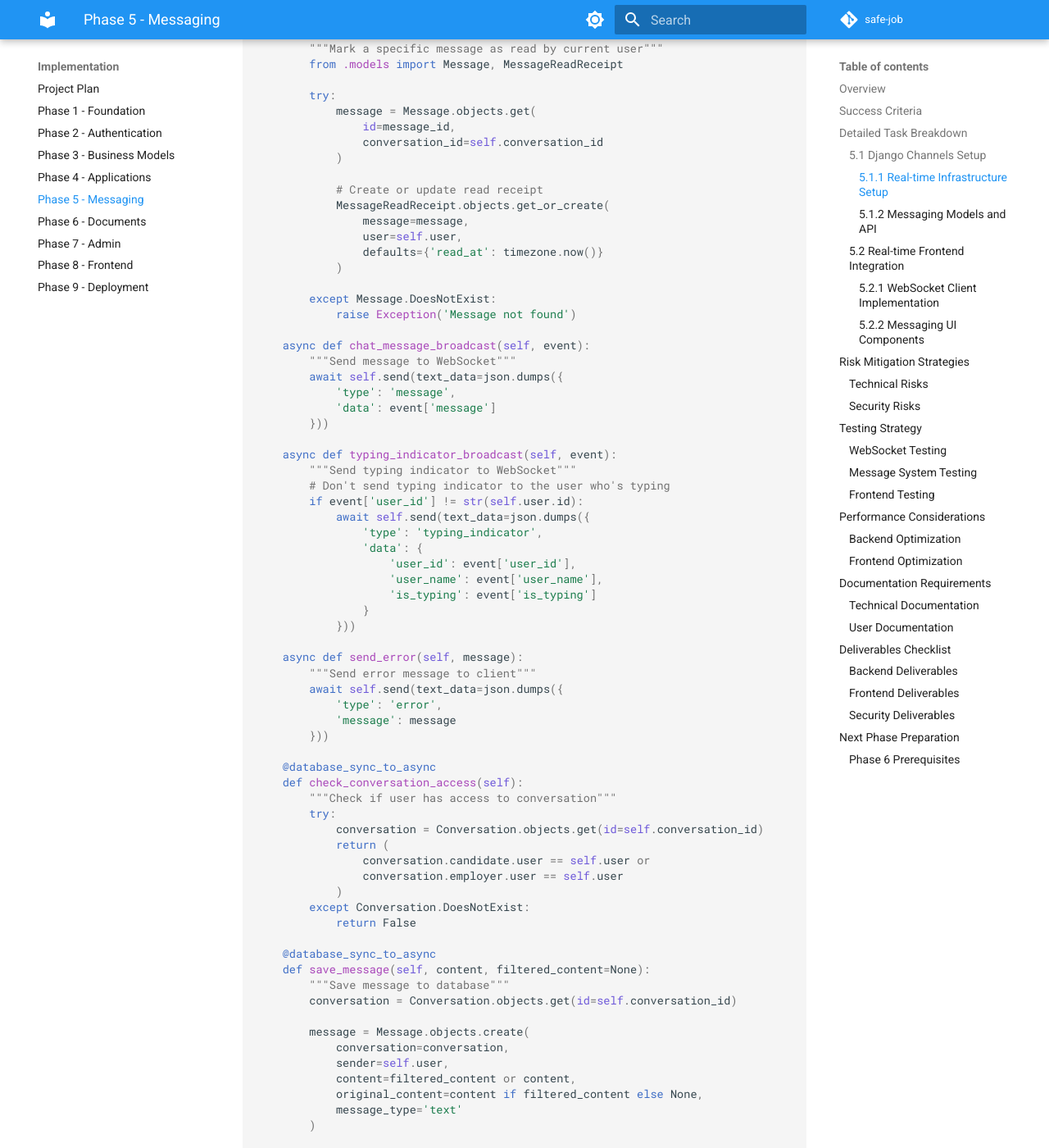
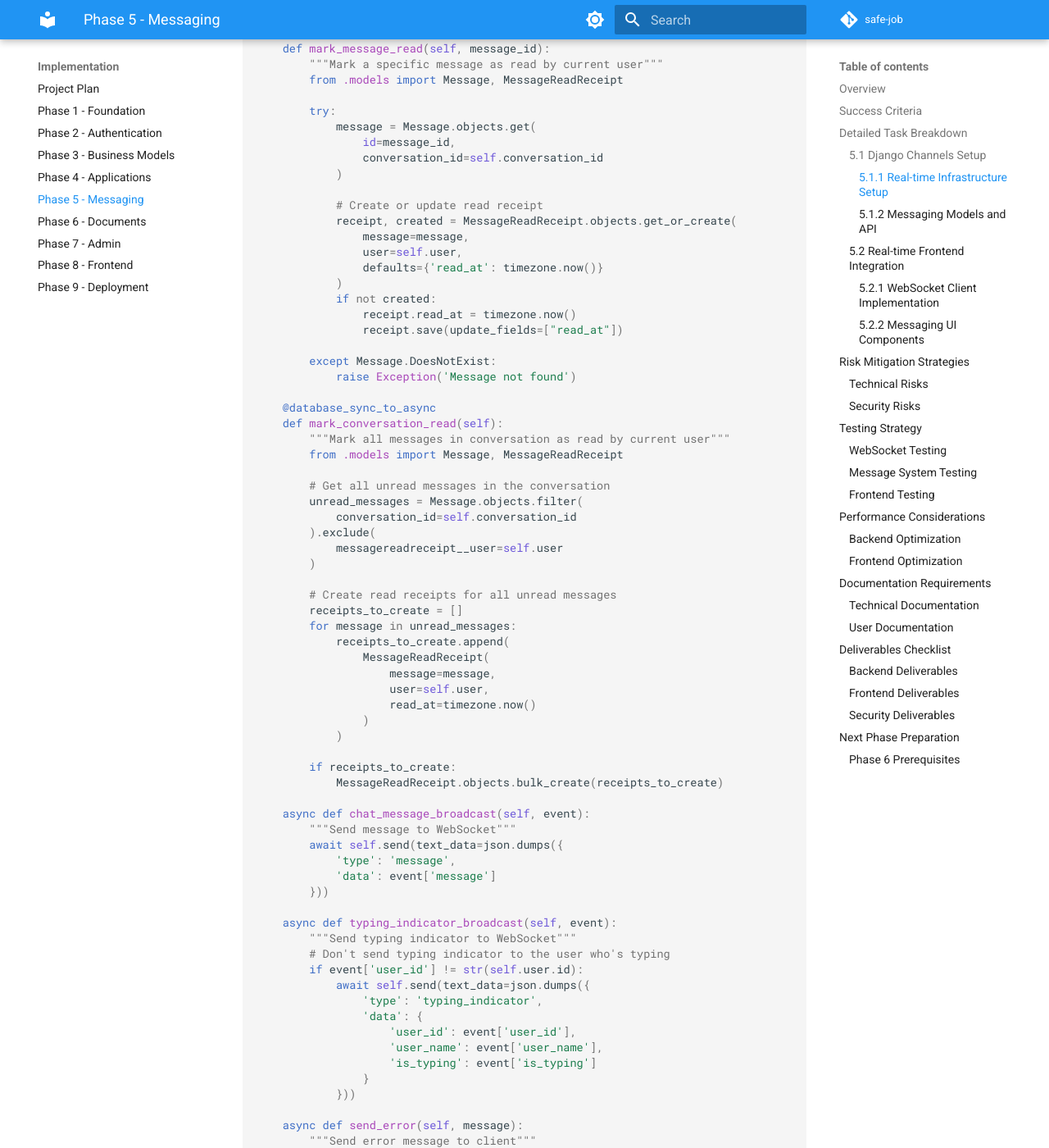
Before and after one commit to bartczak-pa/safe-job, an MkDocs documentation site: the page built from docs/phases/phase-5-messaging-system.md, in a window 1280 px wide and 1400 px high, scrolled down 6032 px. Shown: the whole window at 82% size. Built offline with MkDocs 1.6.1 and Material for MkDocs 9.7.7, drawn with Linux system fonts in a browser that asks for light colours; comment, search, counter and statistics services are not loaded; the version menu is left out; some of the changed text lies outside the part shown.

Commit message:
fix: address CodeRabbit feedback on import and logic issues
- Add missing imports: models.Q and DocumentProcessingService in document management
- Remove unused HttpResponse import from document management
- Remove duplicate Document imports from admin interface
- Fix IP fallback consistency: use 127.0.0.1 instead of 0.0.0.0
- Improve variable naming: use is_flagged instead of flagged for clarity
- Fix read receipt timestamp update to handle subsequent reads properly
- Add suspension workflow to deactivate accounts and pause jobs when suspended
- Make handle_mark_read flexible to handle missing message_id by marking entire conversation as read

Resolves all actionable CodeRabbit feedback for comprehensive runtime error prevention.

🤖 Generated with [Claude Code](https://claude.ai/code)

Co-Authored-By: Claude <noreply@anthropic.com>

```diff
--- a/docs/phases/phase-5-messaging-system.md
+++ b/docs/phases/phase-5-messaging-system.md
@@ -243,7 +243,8 @@ class ChatConsumer(AsyncWebsocketConsumer):
         message_id = data.get('message_id')
 
         if not message_id:
-            await self.send_error('Message ID required')
+            # If no specific message_id, mark all unread messages in conversation as read
+            await self.mark_conversation_read()
             return
 
         try:
@@ -291,14 +292,43 @@ class ChatConsumer(AsyncWebsocketConsumer):
             )
 
             # Create or update read receipt
-            MessageReadReceipt.objects.get_or_create(
+            receipt, created = MessageReadReceipt.objects.get_or_create(
                 message=message,
                 user=self.user,
                 defaults={'read_at': timezone.now()}
             )
+            if not created:
+                receipt.read_at = timezone.now()
+                receipt.save(update_fields=["read_at"])
 
         except Message.DoesNotExist:
             raise Exception('Message not found')
+
+    @database_sync_to_async
+    def mark_conversation_read(self):
+        """Mark all messages in conversation as read by current user"""
+        from .models import Message, MessageReadReceipt
+
+        # Get all unread messages in the conversation
+        unread_messages = Message.objects.filter(
+            conversation_id=self.conversation_id
+        ).exclude(
+            messagereadreceipt__user=self.user
+        )
+
+        # Create read receipts for all unread messages
+        receipts_to_create = []
+        for message in unread_messages:
+            receipts_to_create.append(
+                MessageReadReceipt(
+                    message=message,
+                    user=self.user,
+                    read_at=timezone.now()
+                )
+            )
+
+        if receipts_to_create:
+            MessageReadReceipt.objects.bulk_create(receipts_to_create)
 
     async def chat_message_broadcast(self, event):
         """Send message to WebSocket"""
```
Also changed, not shown: docs/phases/phase-3-business-models.md (+23 -0 lines), docs/phases/phase-6-document-management.md (+2 -2 lines), docs/phases/phase-7-admin-interface.md (+2 -3 lines).
